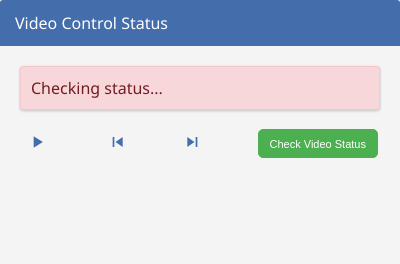
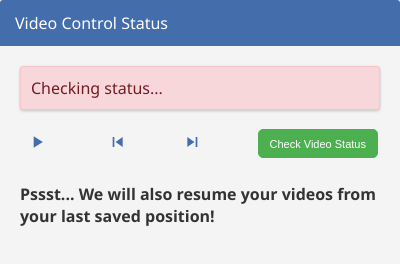
Before and after one commit to divyamrastogi/smart-video-controls, a browser extension: page popup.html in a window 400 px wide. Drawn offline with Linux system fonts and the light colour scheme.

Commit message:
Add message to Popup

```diff
--- a/popup.html
+++ b/popup.html
@@ -164,6 +164,9 @@
             <button class="check-video-button" id="checkVideoButton">Check Video Status</button>
         </div>
         <div id="details" class="shortcut-description"></div>
+        <h4>
+            Pssst... We will also resume your videos from your last saved position!
+        </h4>
     </div>
     <script src="popup.js"></script>
 </body>
```
